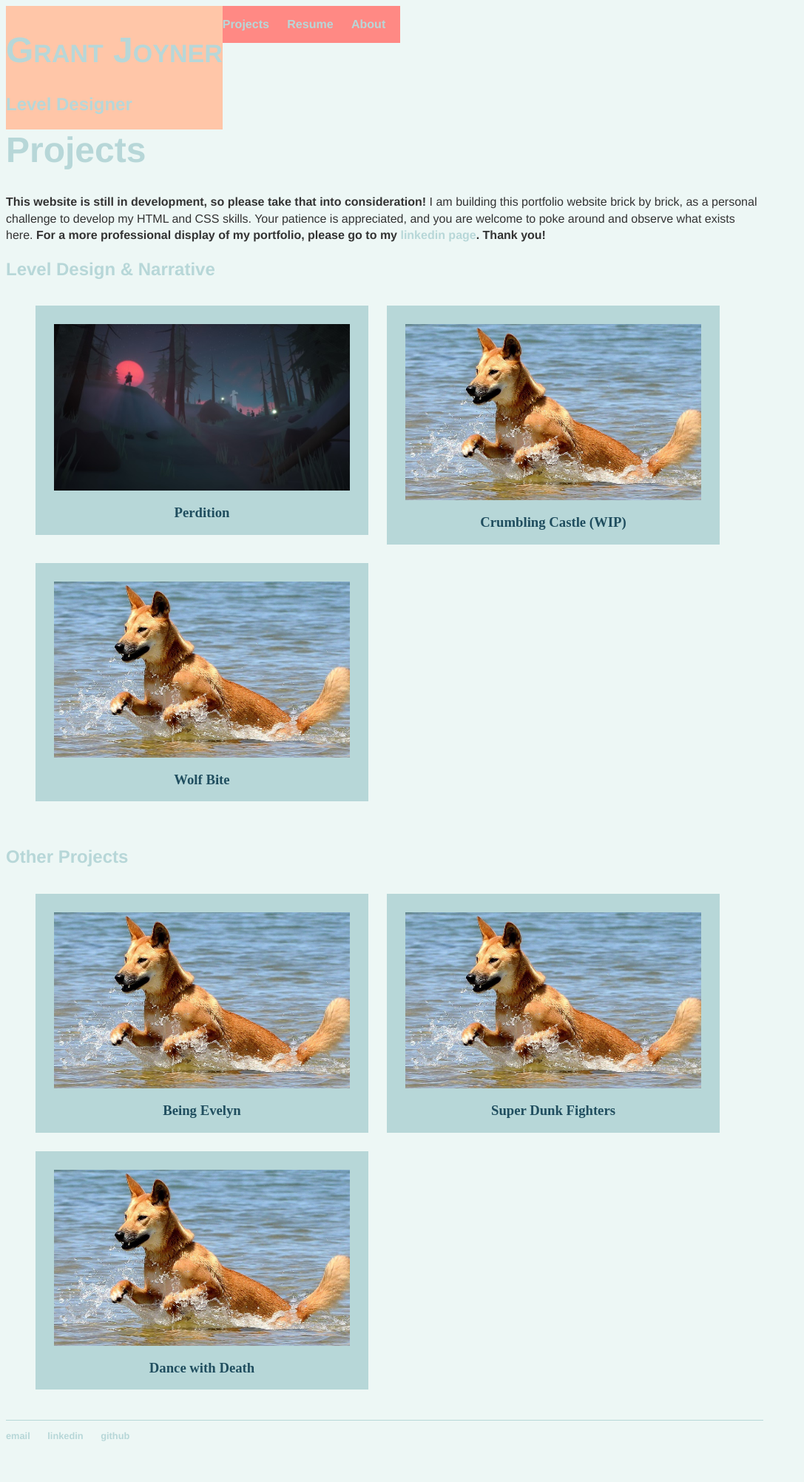
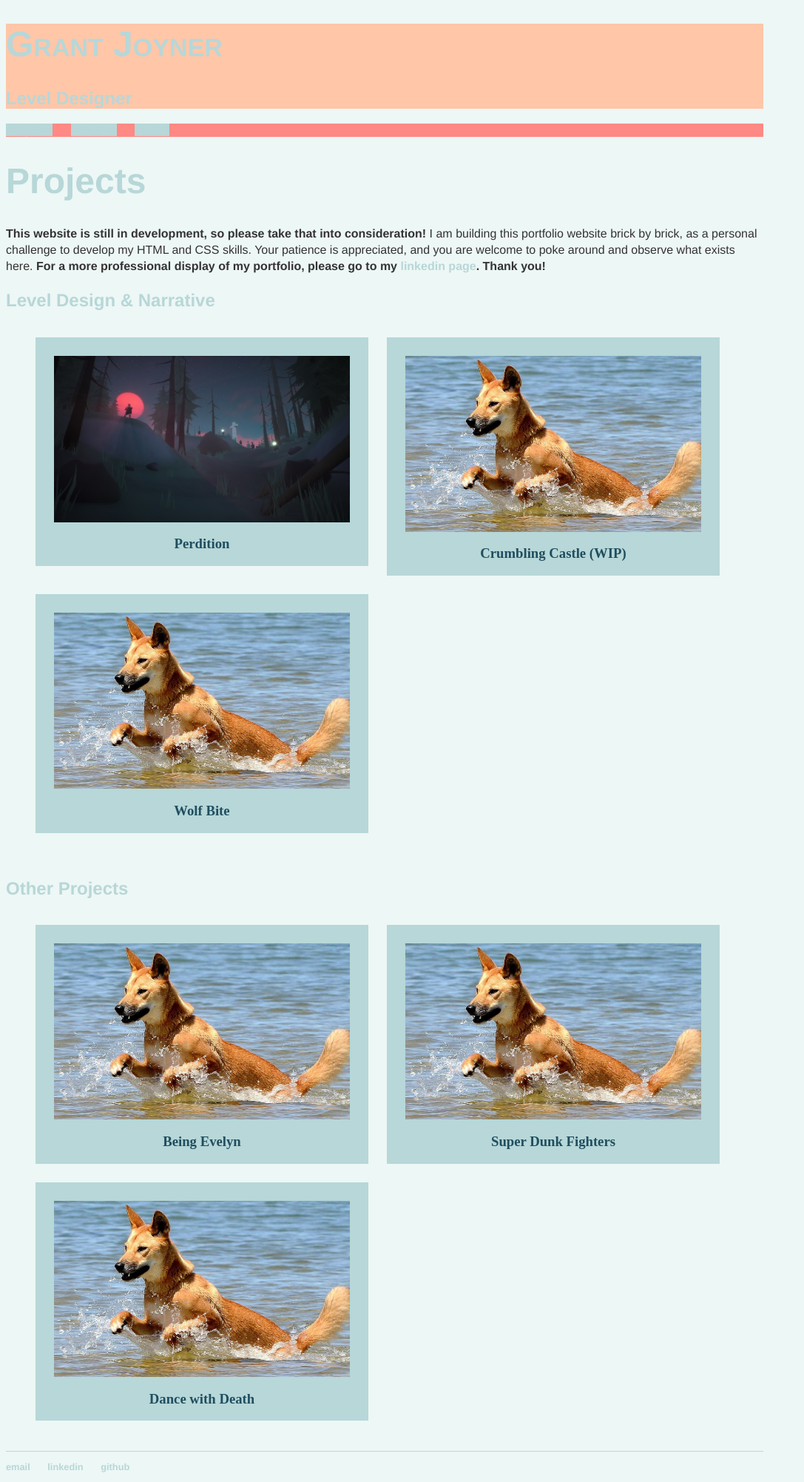
Before and after one commit to digigrant/digigrant.github.io, a Jekyll site: the page built from index.html, in a window 1280 px wide. Shown: the whole page at 74% size, without its empty margins (0-1087 px from the left). Built offline with Jekyll 4.4.1, drawn with Linux system fonts in a browser that asks for light colours; before the commit the page ends 1961 px from its top, so only the background shows below that.

Commit message:
Update main.scss

```diff
--- a/_sass/main.scss
+++ b/_sass/main.scss
@@ -15,18 +15,11 @@
 header
 {
     background-color: $color4;
-    float: left;
 }
 
 nav
 {
     background-color: $color5;
-    float: left;
-}
-
-h1
-{
-    clear: left;
 }
 
 nav ul, footer ul
@@ -37,6 +30,19 @@
     {
         display: inline;
         margin-right: 20px;
+    }
+}
+
+.buttonNav
+{
+    width: 150px;
+    height: 50px;
+    background-color: $color2;
+    text-align: center;
+
+    &:hover
+    {
+        background-color: $color3;
     }
 }
 
```
